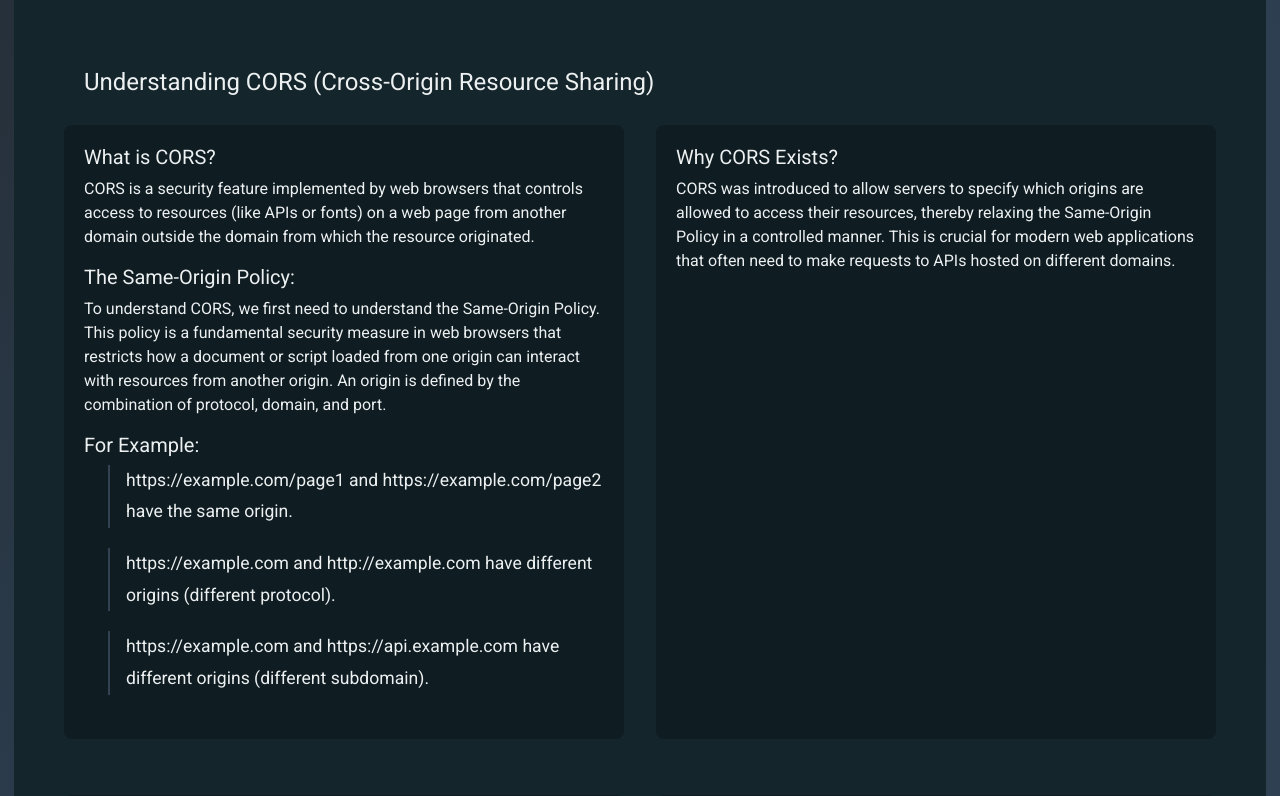
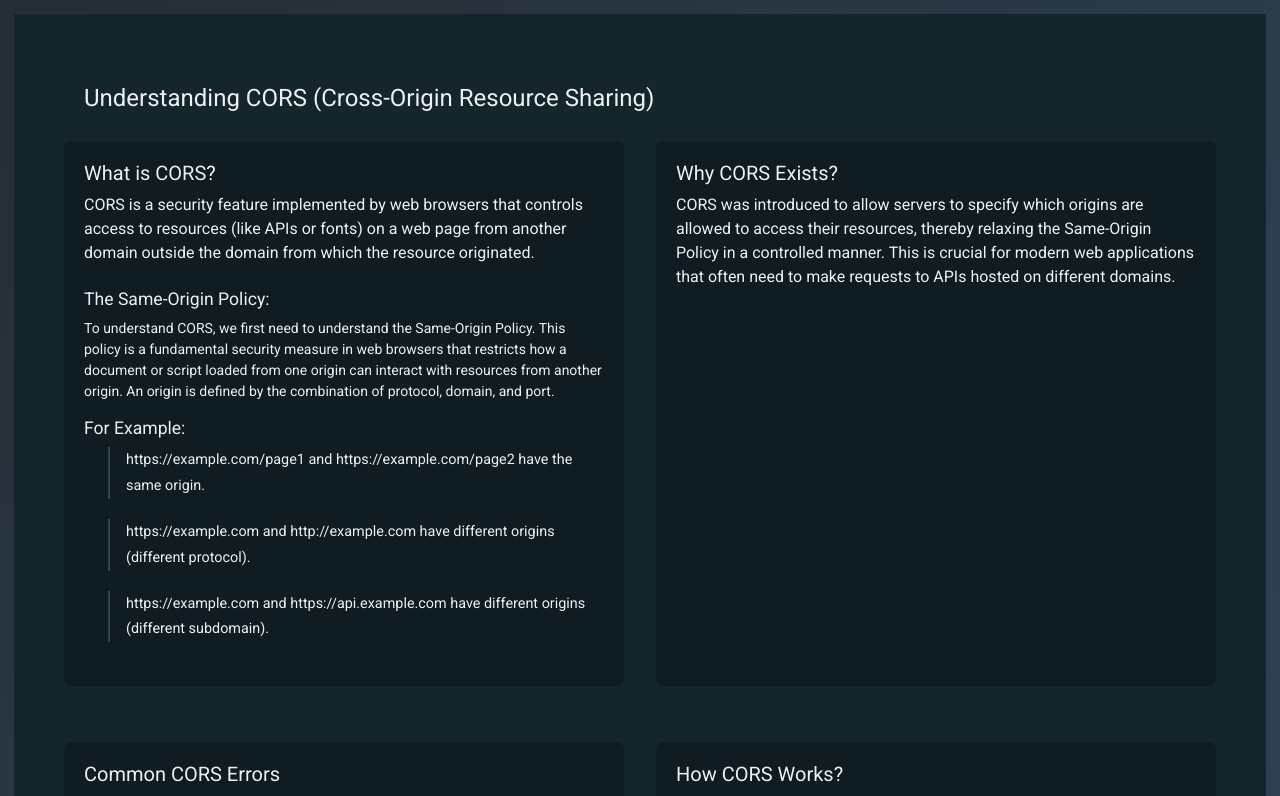
Before and after one commit to rajalakshmys-27/lastminref, a React (Create React App) app: page /javascript in a window 1280 px wide. Shown: the part 1300-2096 px from the top of the page. Built offline with nearby package versions, Linux system fonts and the light colour scheme.

Commit message:
css fixes node

```diff
--- a/public/data/javascriptData.json
+++ b/public/data/javascriptData.json
@@ -148,6 +148,42 @@
           "code": "const array = [1, 2, 3];\nconst newArray = array.with(1, 4);\nconsole.log(newArray); // Output: [1, 4, 3]\nconsole.log(array);  // Original array remains unchanged: [1, 2, 3]"
         }
       ]
+    },
+    {
+      "id": 4,
+      "topic": "Node.js vs Express.js",
+      "snippets": [
+        {
+          "id": 401,
+          "title": "1. Node.js Example: Building a Simple Server",
+          "description": "This example demonstrates how to create a basic server in Node.js using the built-in 'http' module. It handles two routes: the root '/' and '/message'. The server listens on port 3000.",
+          "files": [
+            {
+              "filename": "app.js",
+              "code": "const http = require(\"http\");\nconst routes = require(\"./routes\");\n\nconst server = http.createServer(routes.handler);\nserver.listen(3000);"
+            },
+            {
+              "filename": "routes.js",
+              "code": "const fs = require(\"fs\");\n\nconst requestHandler = (req, res) => {\n    const url = req.url;\n    const method = req.method;\n\n    if (url === \"/\") {\n        res.write(\"<html>\");\n        res.write(\"<head><title>Enter Message</title></head>\");\n        res.write(`<body><form action=\"/message\" method=\"POST\"><input type=\"text\" name=\"message\"><button type=\"submit\">Send</button></form></body>`);\n        res.write(\"</html>\");\n        return res.end();\n    }\n\n    if (url === \"/message\" && method === \"POST\") {\n        const body = [];\n        req.on(\"data\", (chunk) => {\n            console.log(\"chunk: \", chunk);\n            body.push(chunk);\n        });\n        req.on(\"end\", () => {\n            const parsedBody = Buffer.concat(body).toString();\n            const message = parsedBody.split(\"=\")[1];\n            console.log(\"message:\", message);\n            fs.writeFile(\"message.txt\", message, (err) => {\n                res.statusCode = 302;\n                res.setHeader(\"Location\", \"/\");\n                return res.end();\n            });\n        });\n    } else {\n        res.setHeader(\"Content-Type\", \"text/html\");\n        res.write(\"<html>\");\n        res.write(\"<head><title>Node.js Page</title></head>\");\n        res.write(\"<body><h1>Hi from Node.js server</h1></body>\");\n        res.write(\"</html>\");\n        res.end();\n    }\n};\n\nmodule.exports = { handler: requestHandler };"
+            }
+          ]
+        },
+        {
+          "id": 402,
+          "title": "2. Express.js Example: Simplifying Server Creation",
+          "description": "This example shows how to achieve the same functionality as the Node.js example using Express.js, a popular framework that simplifies the process of building servers. The app listens on port 3000.",
+          "files": [
+            {
+              "filename": "app.js",
+              "code": "const express = require('express');\nconst bodyParser = require('body-parser');\nconst routes = require('./routes');\nconst app = express();\n\napp.use(bodyParser.urlencoded({ extended: false })); // Parses URL-encoded bodies\napp.use(routes);\n\napp.listen(3000, () => {\n  console.log('Server is running on port 3000');\n});"
+            },
+            {
+              "filename": "routes.js",
+              "code": "const express = require('express');\nconst fs = require('fs');\nconst router = express.Router();\n\nrouter.get('/', (req, res) => {\n  res.send(`\n    <html>\n      <head><title>Enter Message</title></head>\n      <body>\n        <form action=\"/message\" method=\"POST\">\n          <input type=\"text\" name=\"message\">\n          <button type=\"submit\">Send</button>\n        </form>\n      </body>\n    </html>\n  `);\n});\n\nrouter.post('/message', (req, res) => {\n  const message = req.body.message; // Access the parsed message directly from req.body\n\n  fs.writeFile('message.txt', message, (err) => {\n    if (err) {\n      console.error(err);\n      return res.status(500).send('Error writing file');\n    }\n\n    res.redirect('/');\n  });\n});\n\nrouter.get('*', (req, res) => {\n  res.send(`\n    <html>\n      <head><title>Node.js Page</title></head>\n      <body><h1>Hi from Node.js server</h1></body>\n    </html>\n  `);\n});\n\nmodule.exports = router;"
+            }
+          ]
+        }
+      ]
     }
   ]
 }
--- a/src/models/models.tsx
+++ b/src/models/models.tsx
@@ -59,12 +59,18 @@ export interface TopicItemProps {
   isActive: boolean;
 }
 
+export interface FileArray {
+  filename: string;
+  code: string;
+}
+
 export interface Snippet {
   id: number;
   title: string;
   description: string;
   code?: string;
   content?: string;
+  files?: FileArray[];
 }
 
 export interface JSGuide {
--- a/src/pages/jsPage/index.tsx
+++ b/src/pages/jsPage/index.tsx
@@ -56,8 +56,30 @@ const JSPage = () => {
             </div>
           )}
           {snippet.content && (
-            <div dangerouslySetInnerHTML={{ __html: snippet.content }} />
+            <div
+              dangerouslySetInnerHTML={{ __html: snippet.content }}
+              className={styles["innerHtml"]}
+            />
           )}
+          {snippet.files &&
+            snippet.files.map((file, index) => (
+              <div key={index} className={styles["file-container"]}>
+                <h5>{file.filename}</h5>
+                <div className={styles["command-container"]}>
+                  <SyntaxHighlighter language="bash" style={darcula}>
+                    {file.code}
+                  </SyntaxHighlighter>
+                  <CopyToClipboard
+                    text={file.code}
+                    onCopy={() => handleCopy(index)}
+                  >
+                    <span className={styles["copy-button"]}>
+                      {copied[snippet.id] ? <CopyIcon /> : <CheckIcon />}
+                    </span>
+                  </CopyToClipboard>
+                </div>
+              </div>
+            ))}
         </div>
       ))}
     </>
--- a/src/pages/jsPage/jsPage.module.scss
+++ b/src/pages/jsPage/jsPage.module.scss
@@ -86,10 +86,18 @@
   padding: 20px;
   border-radius: 0.5rem;
   margin-bottom: 1.5rem;
+  gap: 8px;
+
+  @media (max-width: 576px) {
+    padding: 15px;
+  }
+
+  @media (max-width: 992px) {
+    align-items: unset !important;
+  }
 
   @media (min-width: 600px) and (max-width: 992px) {
-    align-items: unset;
-    padding-left: 45px !important;
+    padding-left: 20px !important;
   }
 
   & :global {
@@ -165,10 +173,40 @@
   display: flex;
   flex-direction: column;
   align-items: flex-start;
+
+  @media (max-width: 576px) {
+    & :global {
+      h5 {
+        font-size: 1.2rem !important;
+      }
+      p {
+        font-size: 0.875rem !important;
+      }
+    }
+  }
+}
+
+.innerHtml {
+  & :global {
+    h5 {
+      font-size: 1.1rem !important;
+    }
+    p,
+    blockquote {
+      font-size: 0.875rem !important;
+    }
+    li {
+      font-size: 0.9rem !important;
+    }
+  }
 }
 
 .topic {
   padding: 20px;
+
+  @media (max-width: 576px) {
+    font-size: 1.3rem !important;
+  }
 }
 
 .command-container {
@@ -182,10 +220,36 @@
   overflow: auto;
   max-width: calc(100% - 2rem);
 
+  @media (max-width: 576px) {
+    max-width: 100%;
+  }
+
   > pre {
     padding: 0 !important;
     margin: 0 !important;
     background: none !important;
+  }
+}
+
+.file-container {
+  display: flex;
+  flex-direction: column;
+  max-width: calc(100% - 20px);
+  overflow-x: auto;
+  align-items: center;
+
+  @media (max-width: 576px) {
+    max-width: calc(100% + 20px);
+    padding: 8px;
+  }
+  @media (min-width: 577px) and (max-width: 992px) {
+    max-width: calc(100%);
+  }
+
+  & :global {
+    h5 {
+      font-size: 1rem !important;
+    }
   }
 }
 
```
